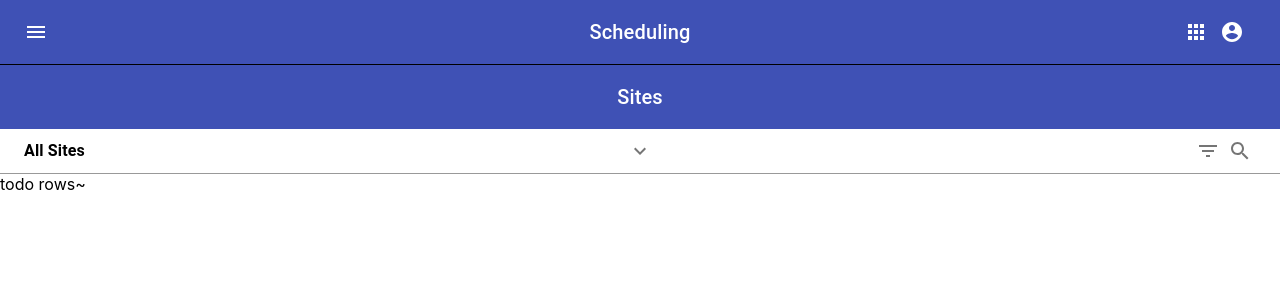
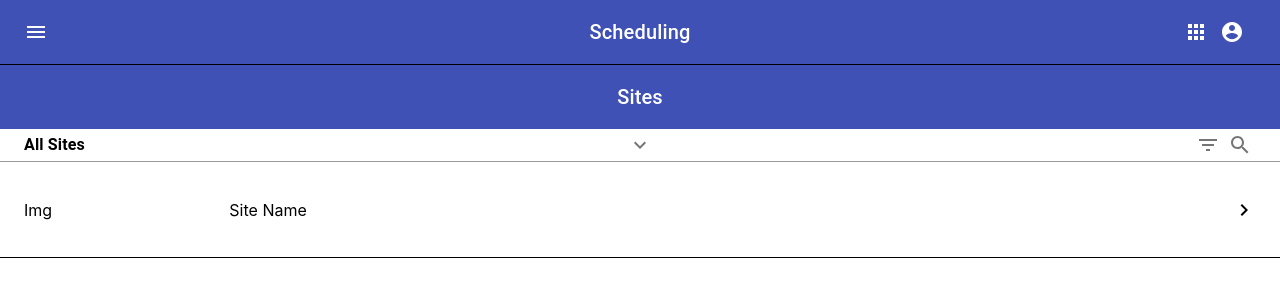
Before and after one commit to mikenatale/TrackTik, a React (Create React App) app: page / in a window 1280 px wide. Shown: the top 300 px of the page. Built offline with nearby package versions, Linux system fonts and the light colour scheme.

Commit message:
feat: site summary prep

```diff
--- /dev/null
+++ b/src/app/components/SiteSummary/SiteSummary.tsx
@@ -0,0 +1,51 @@
+import React, { ReactElement } from 'react';
+import {
+    Grid
+} from '@material-ui/core';
+import { makeStyles } from '@material-ui/core/styles';
+import KeyboardArrowRightIcon from '@material-ui/icons/KeyboardArrowRight';
+
+const useStyles = makeStyles({
+  root: {
+    height: '96px',
+    padding: '0 24px',
+    borderBottom: '1px solid black',
+    cursor: 'pointer'
+  },
+  container: {
+    height: '100%'
+  },
+  image: {
+    display: 'flex',
+    justifyContent: 'flex-start',
+    alignItems: 'center',
+  },
+  details: {
+    display: 'flex',
+    justifyContent: 'flex-start',
+    alignItems: 'center',
+  },
+  button: {
+    display: 'flex',
+    justifyContent: 'flex-end',
+    alignItems: 'center',
+  }
+});
+
+export default function SiteSummary(): ReactElement {
+    const classes = useStyles();
+
+    return (
+      <Grid className={classes.root} item xs={12}>
+        <Grid className={classes.container} container>
+          <Grid className={classes.image} item xs={2}>Img</Grid>
+          <Grid className={classes.details} item xs={9}>
+            Site Name
+          </Grid>
+          <Grid className={classes.button} item xs={1}>
+            <KeyboardArrowRightIcon />
+          </Grid>
+        </Grid>
+      </Grid>
+    );
+}
--- a/src/app/pages/HomePage.tsx
+++ b/src/app/pages/HomePage.tsx
@@ -11,6 +11,8 @@ import ExpandMoreIcon from '@material-ui/icons/ExpandMore';
 import FilterList from '@material-ui/icons/FilterList';
 import SearchIcon from '@material-ui/icons/Search';
 
+import SiteSummary from 'app/components/SiteSummary/SiteSummary';
+
 const useStyles = makeStyles({
   pageHeader: {
     boxShadow: 'none'
@@ -21,7 +23,7 @@ const useStyles = makeStyles({
     justifyContent: 'center'
   },
   sitesController: {
-    padding: '6px 24px',
+    padding: '0 24px',
     borderBottom: '1px solid #999'
   },
   sitesControllerTitle: {
@@ -86,7 +88,9 @@ export default function HomePage(): ReactElement {
         </Grid>
       </Grid>
       <Grid item xs={12}>
-        todo rows~
+        <Grid container>
+          <SiteSummary />
+        </Grid>
       </Grid>
     </Grid>
   );
```
Also changed, not shown: src/app/helpers/api.ts (added).
